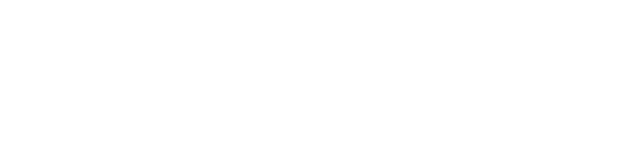
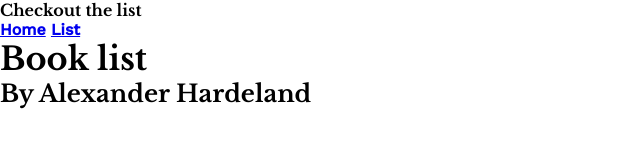
Before and after one commit to PythonMasterAlexander/alexander-hardeland-js2-ma2, a website: page list.html in a window 1280 px wide. Shown: the whole page, without its empty margins (0-640 px from the left). Drawn offline with nearby package versions, Linux system fonts and the light colour scheme.

Commit message:
Started over again. Doing the html. Doing the sass setup + files and default style + fonts

```diff
--- /dev/null
+++ b/index.html
@@ -0,0 +1,42 @@
+<!DOCTYPE html>
+<html lang="en">
+  <head>
+    <meta charset="UTF-8">
+    <meta name="viewport" content="width=device-width, initial-scale">
+    <meta name="description" content="Home page for delivery of the module assignment 2 in course javascript2">
+
+    <link rel="preconnect" href="https://fonts.googleapis.com">
+    <link rel="preconnect" href="https://fonts.gstatic.com" crossorigin>
+    <link href="https://fonts.googleapis.com/css2?family=Libre+Baskerville:wght@700&family=Work+Sans:wght@500&display=swap"
+    rel="stylesheet">
+    <link rel="stylesheet" href="./styles/style.css">
+
+    <script src="https://kit.fontawesome.com/b06e8bfbf3.js" crossorigin="anonymous"></script>
+    <script src="./scripts/script.js" defer></script>
+
+    <title>Javascript2 Module Assignment2 Home Page</title>
+  </head>
+  <body>
+    <header>
+      <section>
+        <span class="page-logo">Add to list Page</span>
+      </section>
+      <nav>
+        <a href="./index.html">Home</a>
+        <a href="./list.html">List</a>
+      </nav>
+    </header>
+    <main>
+      <h1>Todo list</h1>
+      <section>
+        <ul class="index-page-list-container">
+        </ul>
+      </section>
+    </main>
+    <footer>
+      <section>
+        <h2>By Alexander Hardeland</h2>
+      </section>
+    </footer>
+  </body>
+</html>
--- a/list.html
+++ b/list.html
@@ -0,0 +1,41 @@
+<html lang="en">
+  <head>
+    <meta charset="UTF-8">
+    <meta name="viewport" content="width=device-width, initial-scale">
+    <meta name="description" content="List page for delivery of the module assignment 2 in course javascript2">
+
+    <link rel="preconnect" href="https://fonts.googleapis.com">
+    <link rel="preconnect" href="https://fonts.gstatic.com" crossorigin>
+    <link href="https://fonts.googleapis.com/css2?family=Libre+Baskerville:wght@700&family=Work+Sans:wght@500&display=swap"
+    rel="stylesheet">
+    <link rel="stylesheet" href="./styles/style.css">
+
+    <script src="https://kit.fontawesome.com/b06e8bfbf3.js" crossorigin="anonymous"></script>
+    <script src="./scripts/script.js" defer></script>
+
+    <title>Javascript2 Module Assignment2 List Page</title>
+  </head>
+  <body>
+    <header>
+      <section>
+        <span class="page-logo">Checkout the list</span>
+      </section>
+      <nav>
+        <a href="./index.html">Home</a>
+        <a href="./list.html">List</a>
+      </nav>
+    </header>
+    <main>
+      <h1>Book list</h1>
+      <section>
+        <ul class="list-page-list-container">
+        </ul>
+      </section>
+    </main>
+    <footer>
+      <section>
+        <h2>By Alexander Hardeland</h2>
+      </section>
+    </footer>
+  </body>
+</html>
--- /dev/null
+++ b/scss/partials/_defaults.scss
@@ -0,0 +1,13 @@
+html {
+  box-sizing: border-box;
+}
+
+* {
+  border: 0;
+  margin: 0;
+  padding: 0;
+}
+
+:root {
+  font-size: 16px;
+}
--- /dev/null
+++ b/scss/partials/_main.scss
@@ -0,0 +1,11 @@
+body {
+  font-family: 'Work Sans', 'Arial', sans-serif;
+}
+
+.page-logo, h1, h2 {
+  font-family: 'Libre Baskerville', 'Georgia', serif;
+}
+
+nav a {
+  font-weight: 900;
+}
--- /dev/null
+++ b/scss/style.scss
@@ -0,0 +1,3 @@
+@import './partials/variables';
+@import './partials/defaults';
+@import './partials/main';
```
Also changed, not shown: package.json (+6 -2 lines), README.md, scss/partials/_variables.scss (deleted), styles/style.css, 1 other file.
